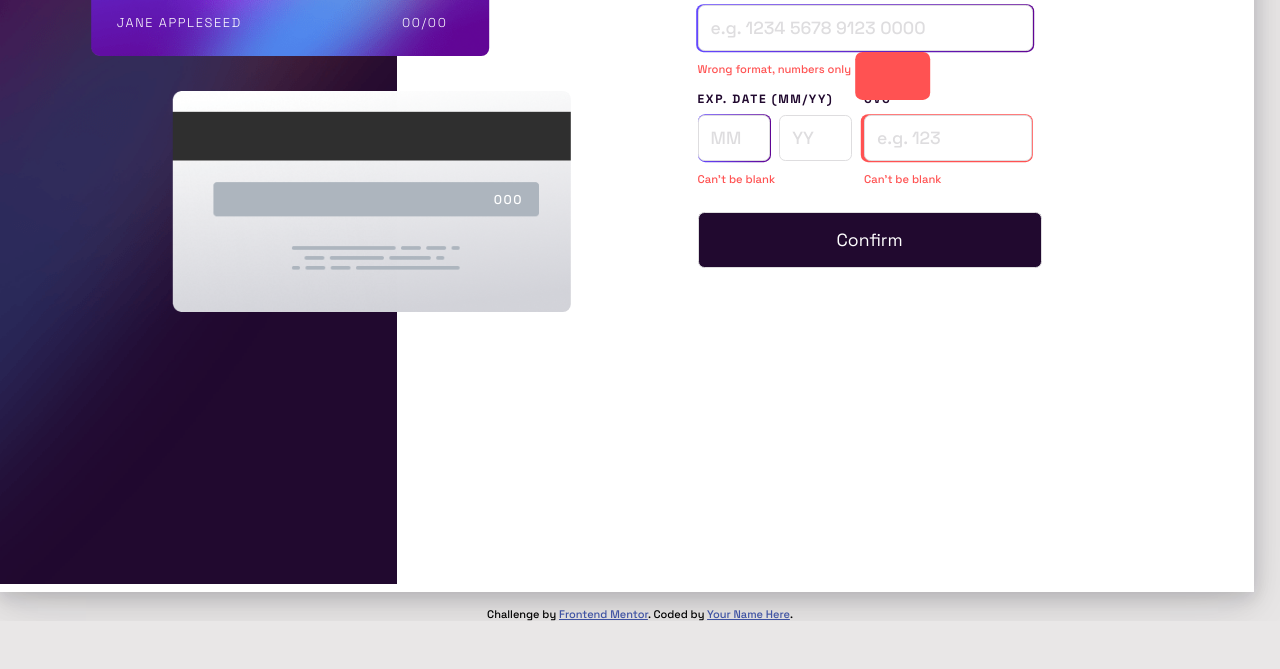
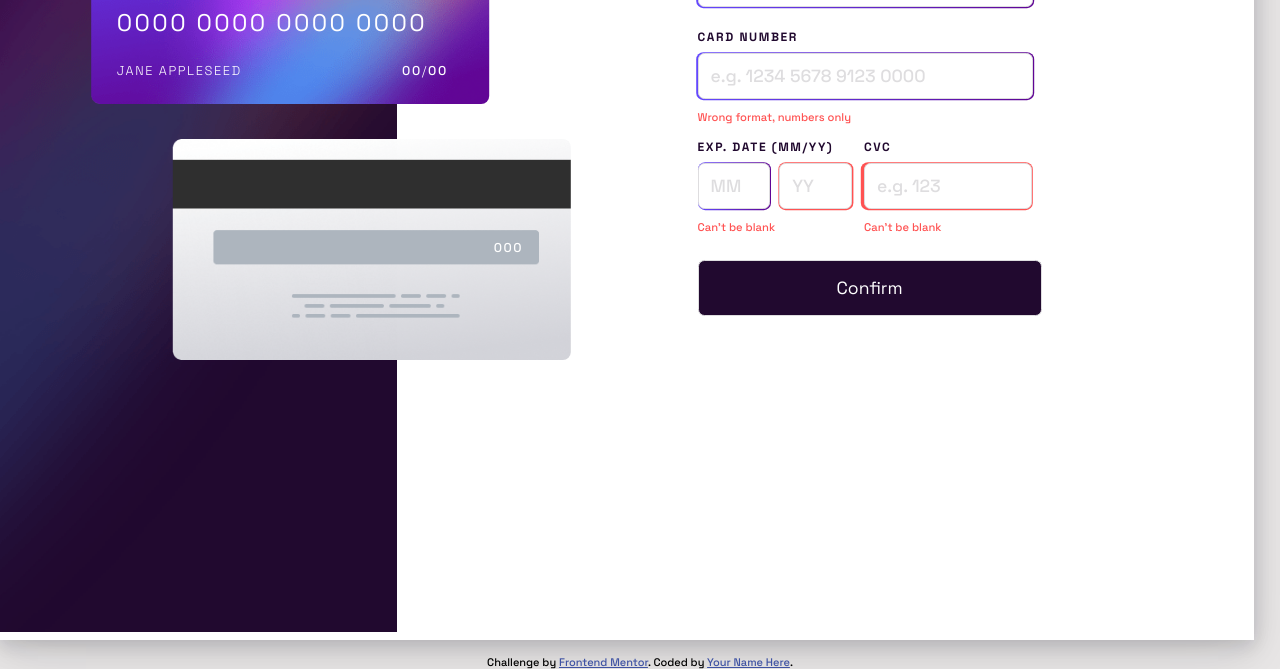
Before and after one commit to CMP2007/interactive-card-details-form, a plain HTML site: page index.html in a window 1280 px wide. Shown: the part 301-970 px from the top of the page. Before the commit the page ends 922 px from the top, so only its background shows below. Drawn offline with Linux system fonts and the light colour scheme.

Commit message:
prueva ::after

```diff
--- a/index.html
+++ b/index.html
@@ -27,7 +27,7 @@
         </div>
         <label for="*" class="cardNumber">0000 0000 0000 0000</label>
         <label for="*" class="cardName">JANE APPLESEED</label>
-        <label for="*" class="cardDate">00/00</label>
+        <label for="*" class="cardDate"><span id="MM">00</span>/<span id="YY">00</span></label>
       </div>
 
       <div class="card_2 card">
--- a/script.js
+++ b/script.js
@@ -0,0 +1,3 @@
+const input1 = document.getElementById("input_1")
+
+console.log(input1);
--- a/style.css
+++ b/style.css
@@ -9,7 +9,7 @@ html{
 }
 article{
     width: 376px;
-    margin: auto;
+    margin: 3rem auto 0 auto;
     height: max-content;
     background-color: hsl(0, 0%, 100%);
     padding-bottom: .5rem;
@@ -147,6 +147,7 @@ input::placeholder{color: hsl(270, 3%, 87%);}
 /******************************************************/
 
 /************border input YY *********r*****************/
+.borderInputSmall2::after{  transform-origin: center; position: relative;}
 .borderInputSmall2::after{
     content: "";
     position: absolute;
@@ -347,7 +348,7 @@ input::placeholder{color: hsl(270, 3%, 87%);}
 
         /************border input YY *********r*****************/
         .borderInputSmall2::after{
-            transform: translate( .2rem, -3.94rem);
+            transform: translate( -4.6rem, -.05rem);
             width: 4.7rem;
             height: 3rem;
         }
```
